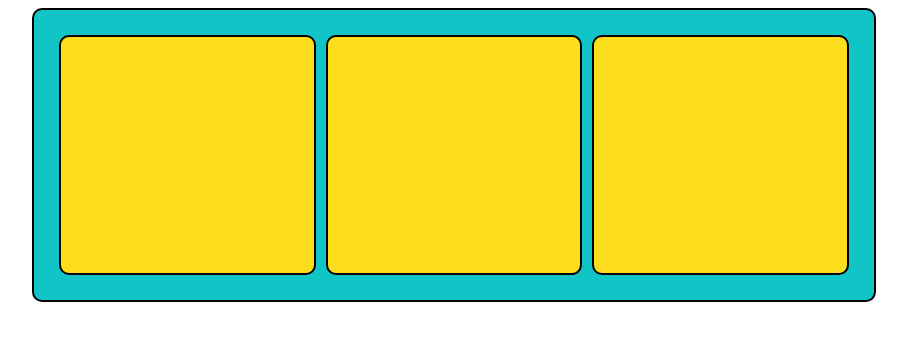
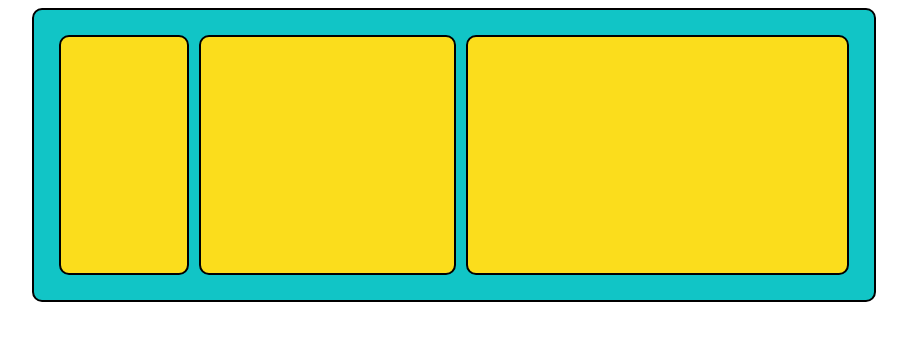
Before and after one commit to Bolochen/kalkulator, a plain HTML site: page index.html in a window 1280 px wide. Shown: the whole page, without its empty margins (186-1093 px from the left). Drawn offline with Linux system fonts and the light colour scheme.

Commit message:
memodifikasi style dari box

```diff
--- a/index.html
+++ b/index.html
@@ -9,9 +9,9 @@
 </head>
 <body>
     <div class="container">
-        <div class="box"></div>
-        <div class="box"></div>
-        <div class="box"></div>
+        <div class="box first"></div>
+        <div class="box second"></div>
+        <div class="box third"></div>
     </div>
 </body>
 </html>
--- a/style.css
+++ b/style.css
@@ -11,11 +11,21 @@
     margin: 0 auto;
 }
 .box {
-    flex-grow: 1;
-
     /* properti lainnya */
     background-color: #FBDD1C;
     margin:5px;
     border:2px solid black;
     border-radius: 10px;
 }
+
+.first {
+    flex-grow: 1;
+}
+
+.second {
+    flex-grow: 2;
+}
+
+.third {
+    flex-grow: 3;
+}
```
